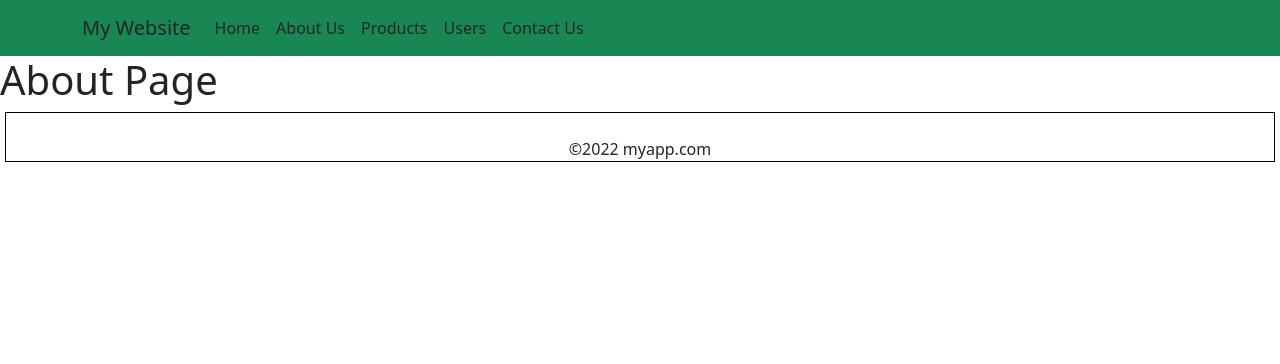
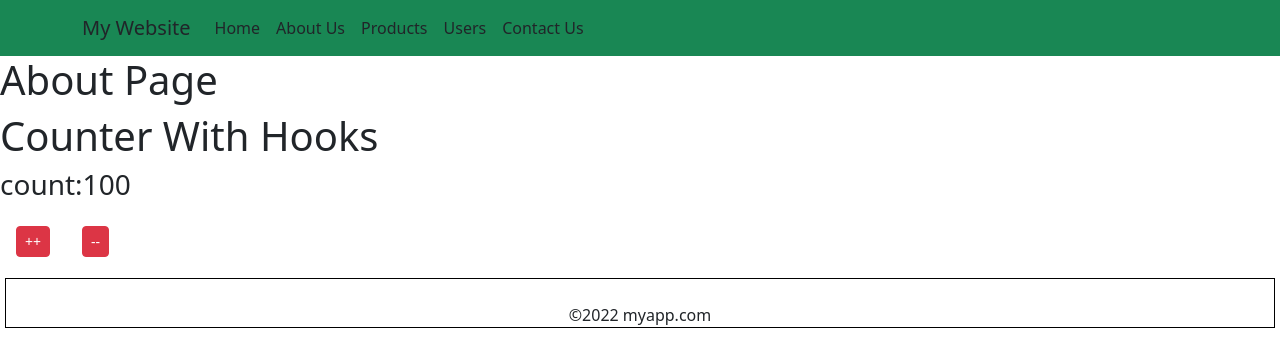
Before and after one commit to Afzalalearner/myFirstReactApp, a React (Create React App) app: page /about in a window 1280 px wide. Shown: the top 364 px of the page. Built offline with nearby package versions, Linux system fonts and the light colour scheme.

Commit message:
Counter Component created with Hooks

```diff
--- a/src/About.js
+++ b/src/About.js
@@ -1,7 +1,10 @@
 import React from "react";
-
+import CounterWithHooks from "./CounterWithHooks";
 const About=()=>{
-    return <h1>About Page</h1>
+    return <>
+    <h1>About Page</h1>
+    <CounterWithHooks/>
+    </>
 }
 
 export default About;
--- /dev/null
+++ b/src/CounterWithHooks.js
@@ -0,0 +1,26 @@
+import React,{useState} from "react";
+
+const CounterWithHooks=()=>{
+
+    const [count,setCount]=useState(100)
+
+    function inc(){
+        setCount(count+1)
+        console.log('inc')
+    }
+
+    function dec(){
+        setCount(count-1)
+        console.log('dec')
+    }
+
+    return <>
+    <h1>Counter With Hooks</h1>
+    <h3>count:{count}</h3>
+    <button className="btn btn-sm btn-danger m-3" onClick={inc}>++</button>
+    <button className="btn btn-sm btn-danger m-3" onClick={dec}>--</button>
+
+    </>
+}
+
+export default CounterWithHooks;
```
